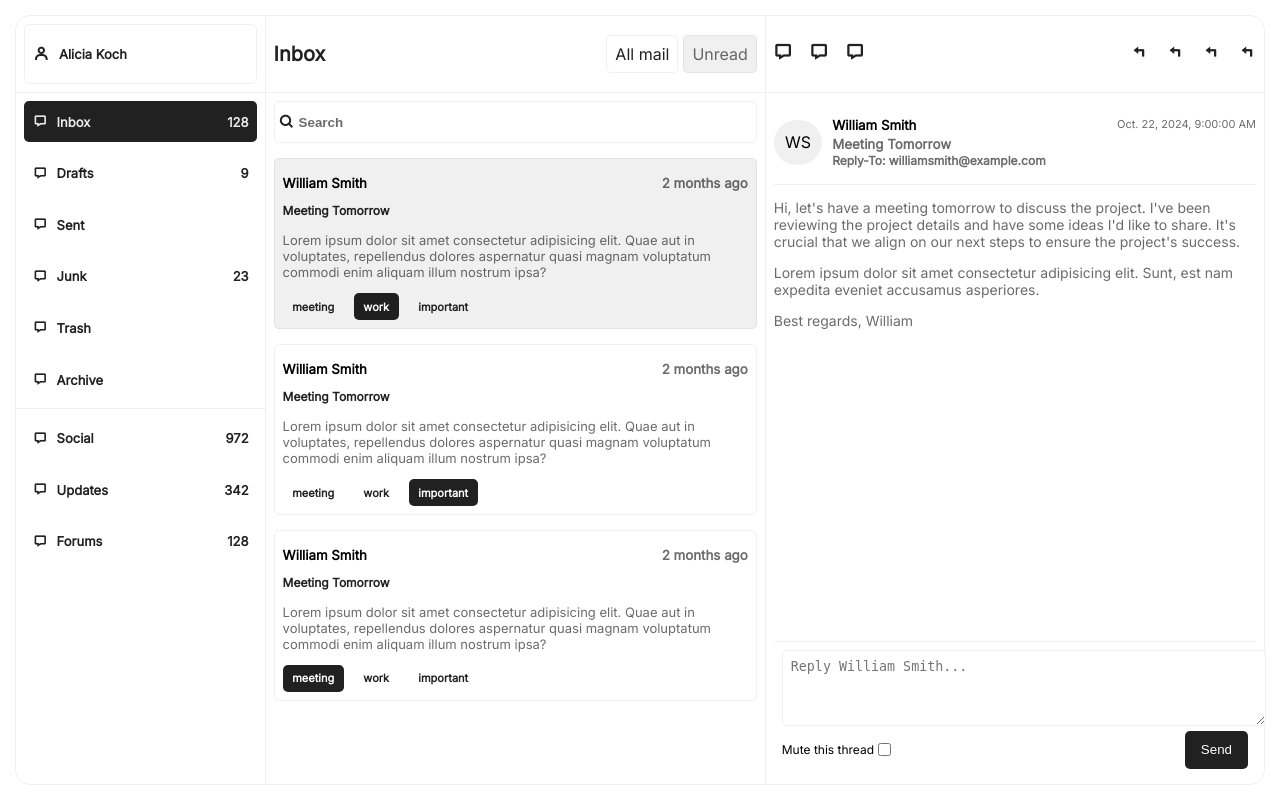
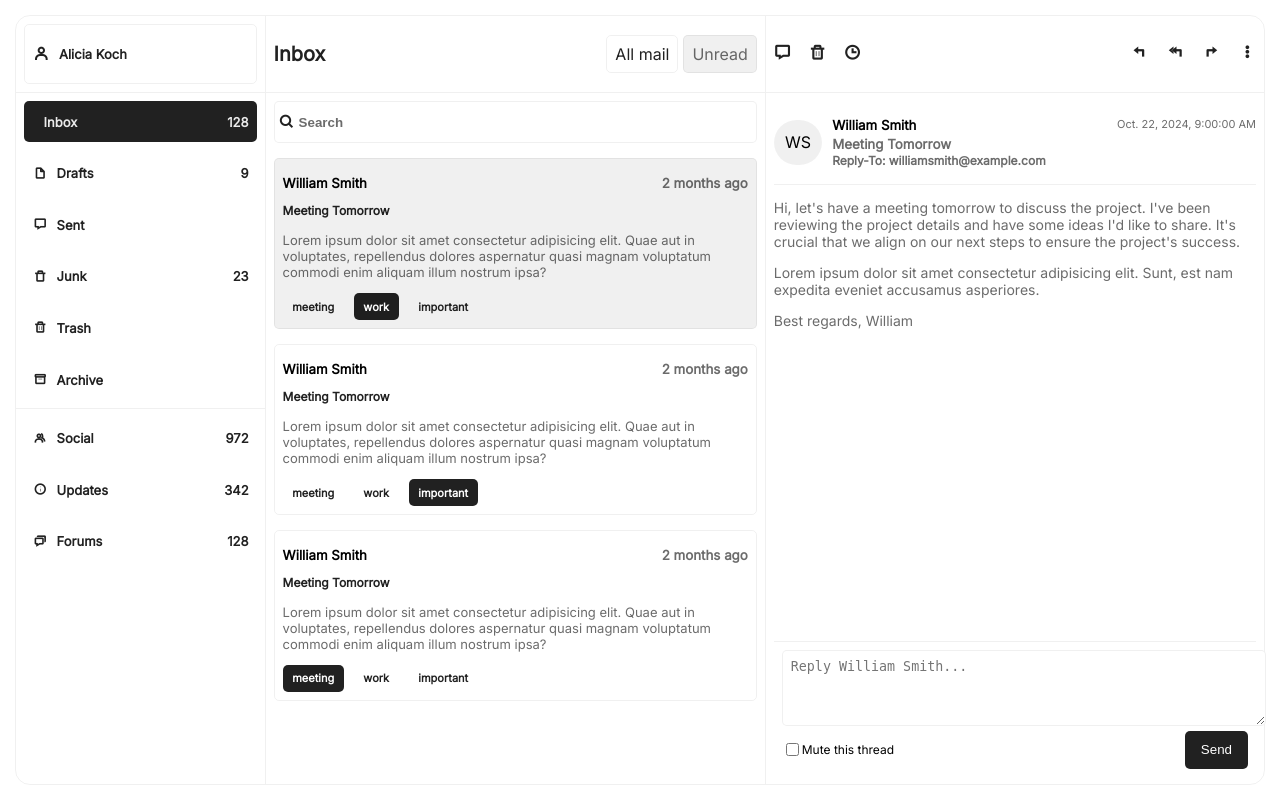
Before and after one commit to Studio-IX/Project-CFP, a Django app: page /main/dashboard/ in a window 1280 px wide. Run offline with Django 5.2, Linux system fonts and the light colour scheme.

Commit message:
updated with correct icons

```diff
--- a/main/templates/main/dashboard.html
+++ b/main/templates/main/dashboard.html
@@ -21,17 +21,17 @@
                     <span><i class="bx bx-user"></i> <h5>Alicia Koch</h5></span>
                 </div>
                 <div class="tab-btns">
-                    <li class="active"><a href="#"><i class="bx bx-message"></i>Inbox</a><span>128</span></li>
-                    <li><a href="#"><i class="bx bx-message"></i>Drafts</a><span>9</span></li>
+                    <li class="active"><a href="#"><i class="bx bx-inbox"></i>Inbox</a><span>128</span></li>
+                    <li><a href="#"><i class="bx bx-file-blank"></i>Drafts</a><span>9</span></li>
                     <li><a href="#"><i class="bx bx-message"></i>Sent</a><span></span></li>
-                    <li><a href="#"><i class="bx bx-message"></i>Junk</a><span>23</span></li>
-                    <li><a href="#"><i class="bx bx-message"></i>Trash</a><span></span></li>
-                    <li><a href="#"><i class="bx bx-message"></i>Archive</a><span></span></li>
+                    <li><a href="#"><i class="bx bx-trash-alt"></i>Junk</a><span>23</span></li>
+                    <li><a href="#"><i class="bx bx-trash"></i>Trash</a><span></span></li>
+                    <li><a href="#"><i class="bx bx-box"></i>Archive</a><span></span></li>
                 </div>
                 <div class="extra-tab-btns">
-                    <li><a href="#"><i class="bx bx-message"></i>Social</a><span>972</span></li>
-                    <li><a href="#"><i class="bx bx-message"></i>Updates</a><span>342</span></li>
-                    <li><a href="#"><i class="bx bx-message"></i>Forums</a><span>128</span></li>
+                    <li><a href="#"><i class="bx bx-group"></i>Social</a><span>972</span></li>
+                    <li><a href="#"><i class="bx bx-info-circle"></i>Updates</a><span>342</span></li>
+                    <li><a href="#"><i class="bx bx-chat"></i>Forums</a><span>128</span></li>
 
                 </div>
             </div>
@@ -100,14 +100,14 @@
                 <div class="header-section">
                     <div class="left-action-btns">
                         <a href="#" class="icon-btn"><i class="bx bx-message"></i></a>
-                        <a href="#" class="icon-btn"><i class="bx bx-message"></i></a>
-                        <a href="#" class="icon-btn"><i class="bx bx-message"></i></a>
+                        <a href="#" class="icon-btn"><i class="bx bx-trash"></i></a>
+                        <a href="#" class="icon-btn"><i class="bx bx-time"></i></a>
                     </div>
                     <div class="right-action-btns">
                         <a href="#" class="icon-btn"><i class="bx bx-reply"></i></a>
-                        <a href="#" class="icon-btn"><i class="bx bx-reply"></i></a>
-                        <a href="#" class="icon-btn"><i class="bx bx-reply"></i></a>
-                        <a href="#" class="icon-btn"><i class="bx bx-reply"></i></a>
+                        <a href="#" class="icon-btn"><i class="bx bx-reply-all"></i></a>
+                        <a href="#" class="icon-btn flip-right"><i class="bx bx-reply"></i></a>
+                        <a href="#" class="icon-btn"><i class="bx bx-dots-vertical-rounded"></i></a>
                     </div>
                 </div>
                 <div class="main-detail-box">
@@ -136,8 +136,9 @@
                             <textarea name="reply-message" id="reply" placeholder="Reply William Smith..."></textarea>
                             <div class="optional">
                                 <div class="check">
+
+                                    <input type="checkbox" name="mute-check" id="mute-check" value="mute">
                                     <label for="mute-check">Mute this thread</label>
-                                    <input type="checkbox" name="mute-check" id="mute-check" value="mute">
                                 </div>
                                 <button type="submit" class="btn btn-submit">Send</button>
                             </div>
--- a/static/stylesheets/dashboard.css
+++ b/static/stylesheets/dashboard.css
@@ -214,6 +214,9 @@ body {
   outline: none;
   border: 1px solid rgba(0, 0, 0, 0.058);
 }
+.body-container .dashboard-container .content .main-content form.search .search-box input:focus {
+  box-shadow: 0px 0px 1px 2px rgba(0, 0, 0, 0.38);
+}
 .body-container .dashboard-container .content .main-content form.search .search-box input::-moz-placeholder {
   font-weight: bold;
   color: rgba(0, 0, 0, 0.58);
@@ -297,10 +300,11 @@ body {
 .body-container .dashboard-container .details .header-section .left-action-btns {
   display: flex;
   gap: 18px;
+  align-items: center;
 }
 .body-container .dashboard-container .details .header-section .left-action-btns a.icon-btn {
   color: var(--text-color);
-  font-size: 18px;
+  font-size: 17px;
 }
 .body-container .dashboard-container .details .header-section .left-action-btns a.icon-btn i.bx {
   font-weight: bold;
@@ -312,6 +316,11 @@ body {
 .body-container .dashboard-container .details .header-section .right-action-btns a.icon-btn {
   color: var(--text-color);
   font-size: 18px;
+  text-decoration: none;
+}
+.body-container .dashboard-container .details .header-section .right-action-btns a.icon-btn.flip-right {
+  display: flex;
+  transform: scaleX(-1);
 }
 .body-container .dashboard-container .details .header-section .right-action-btns a.icon-btn i.bx {
   font-weight: bold;
@@ -389,6 +398,10 @@ body {
   height: 60%;
   border-radius: 5px;
   border: 1px solid rgba(0, 0, 0, 0.058);
+  outline: none;
+}
+.body-container .dashboard-container .details .main-detail-box .message-action form textarea:focus {
+  box-shadow: 0px 0px 1px 2px rgba(0, 0, 0, 0.38);
 }
 .body-container .dashboard-container .details .main-detail-box .message-action form .optional {
   width: 100%;
--- a/static/stylesheets/dashboard.scss
+++ b/static/stylesheets/dashboard.scss
@@ -219,6 +219,9 @@ body{
                             border-radius: 5px;
                             outline: none;
                             border: 1px solid rgba(0, 0, 0, 0.058);
+                            &:focus{
+                                box-shadow: 0px 0px 1px 2px rgba(0, 0, 0, 0.38);
+                            }
                             &::placeholder{
                                 font-weight: bold;
                                 color: rgba(0, 0, 0, 0.58);
@@ -305,11 +308,12 @@ body{
                 .left-action-btns{
                     display: flex;
                     gap: 18px;
-
+                    align-items: center;
 
                     a.icon-btn{
                         color: var(--text-color);
-                        font-size: 18px;
+
+                        font-size: 17px;
                         i.bx{
                             font-weight: bold;
                         }
@@ -323,8 +327,16 @@ body{
                     a.icon-btn{
                         color: var(--text-color);
                         font-size: 18px;
+                        text-decoration: none;
+                        &.flip-right{
+                                display: flex;
+
+                                transform: scaleX(-1);
+
+                            }
                         i.bx{
                             font-weight: bold;
+
                         }
                     }
                 }
@@ -403,6 +415,10 @@ body{
                             height: 60%;
                             border-radius: 5px;
                             border: 1px solid rgba(0, 0, 0, 0.058);
+                            outline: none;
+                            &:focus{
+                                box-shadow: 0px 0px 1px 2px rgba(0, 0, 0, 0.38);
+                            }
                         }
                         .optional{
                             width: 100%;
```
Also changed, not shown: Project_CFP/settings.py (+6 -6 lines), db.sqlite3, 1 other file.
